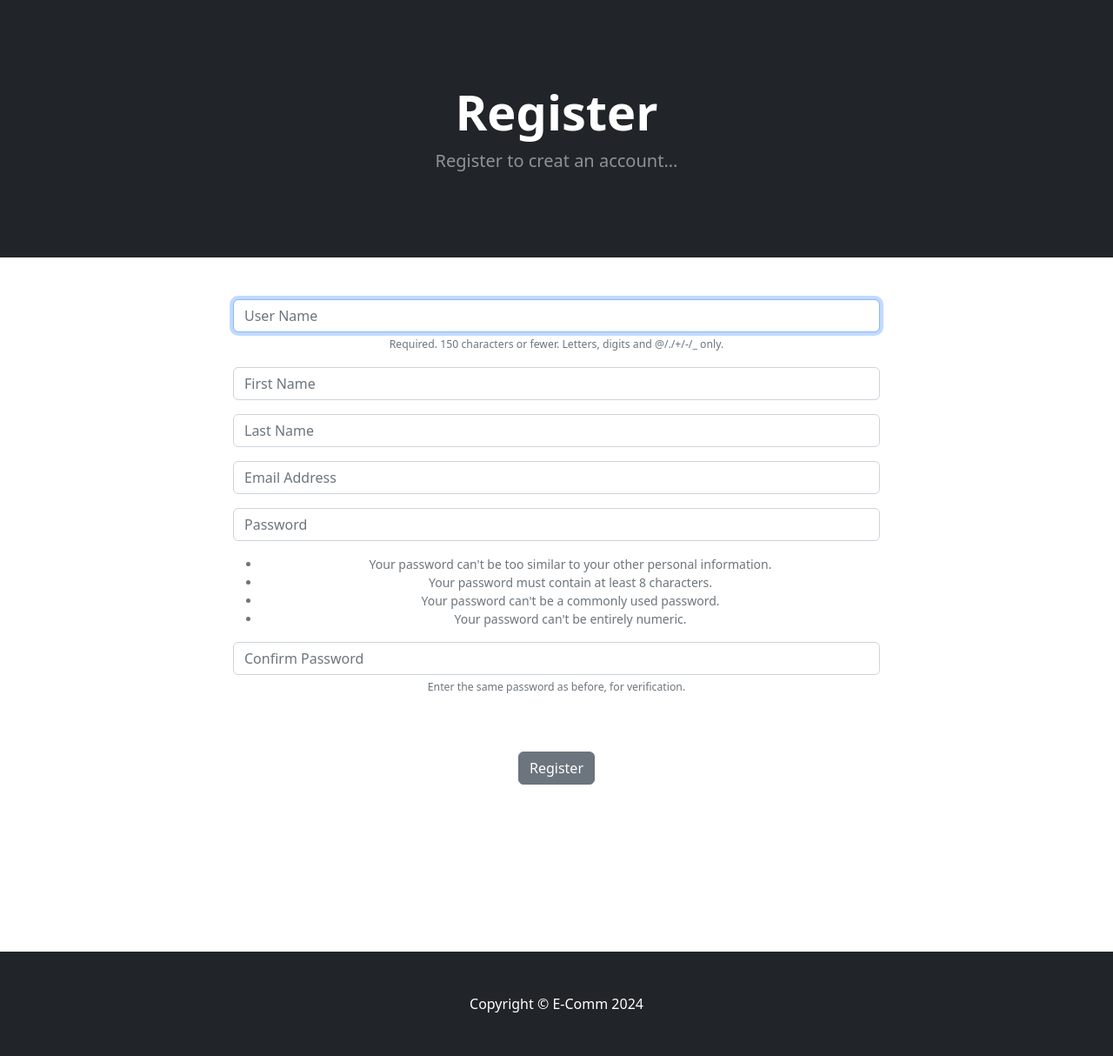
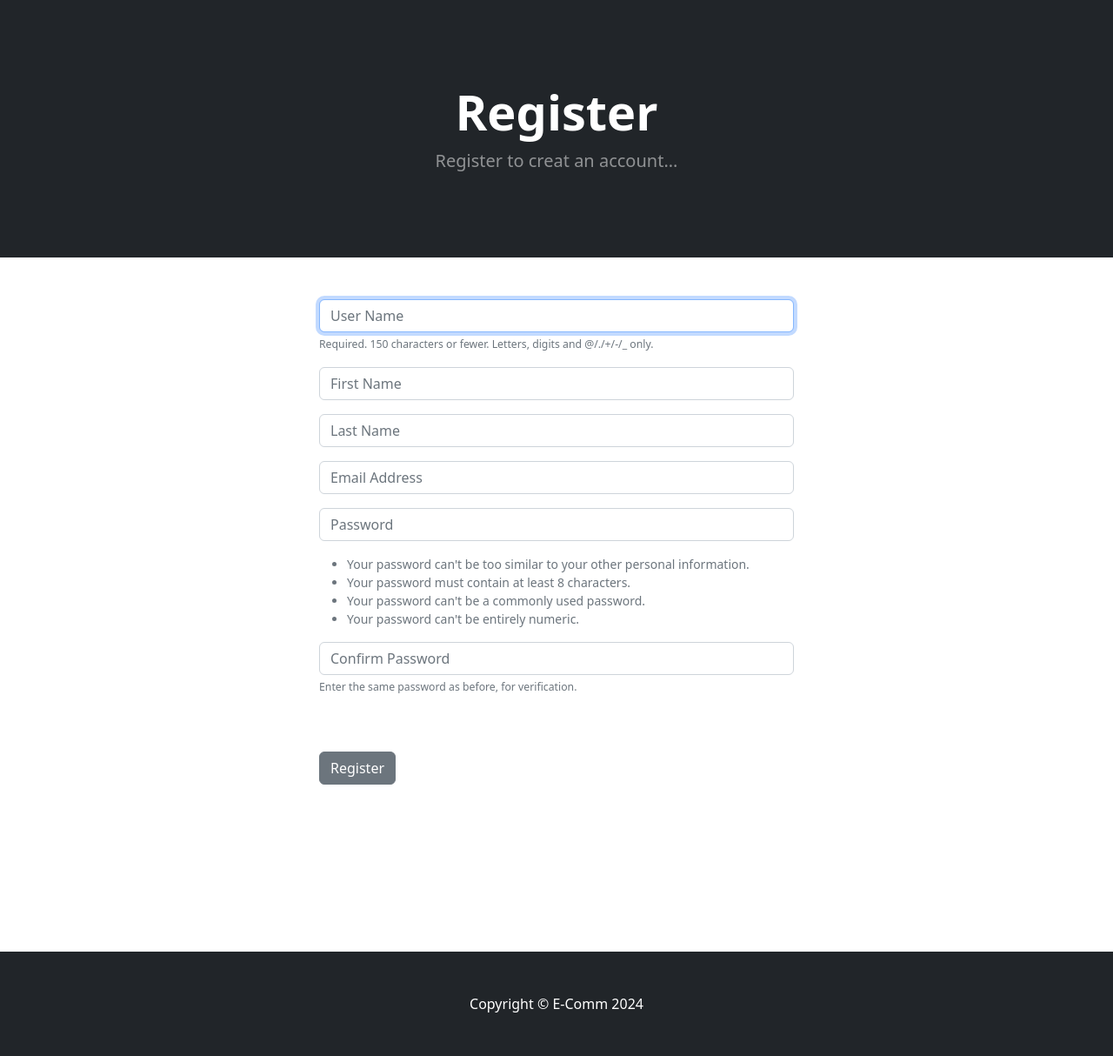
Before and after one commit to Eamateli/E-commerce-Website, a Django app: page /register/ in a window 1280 px wide. Shown: the part 57-1271 px from the top of the page at 87% size. Run offline with Django 5.2, Linux system fonts and the light colour scheme; some libraries are stand-ins or nearby versions.

Commit message:
Updating the register.html

```diff
--- a/ecom/store/templates/register.html
+++ b/ecom/store/templates/register.html
@@ -13,8 +13,7 @@
 
         <div class="container">
             <div class="row">
-                <center>
-                    <div class="col-8">
+                    <div class="col-md-6 offset-md-3">
                         <br><br>
                         <form method="POST" action="{% url 'register' %}">
                             {% csrf_token %}
@@ -33,7 +32,6 @@
 
 
                     </div>
-                </center>
 
             </div>
 
```
